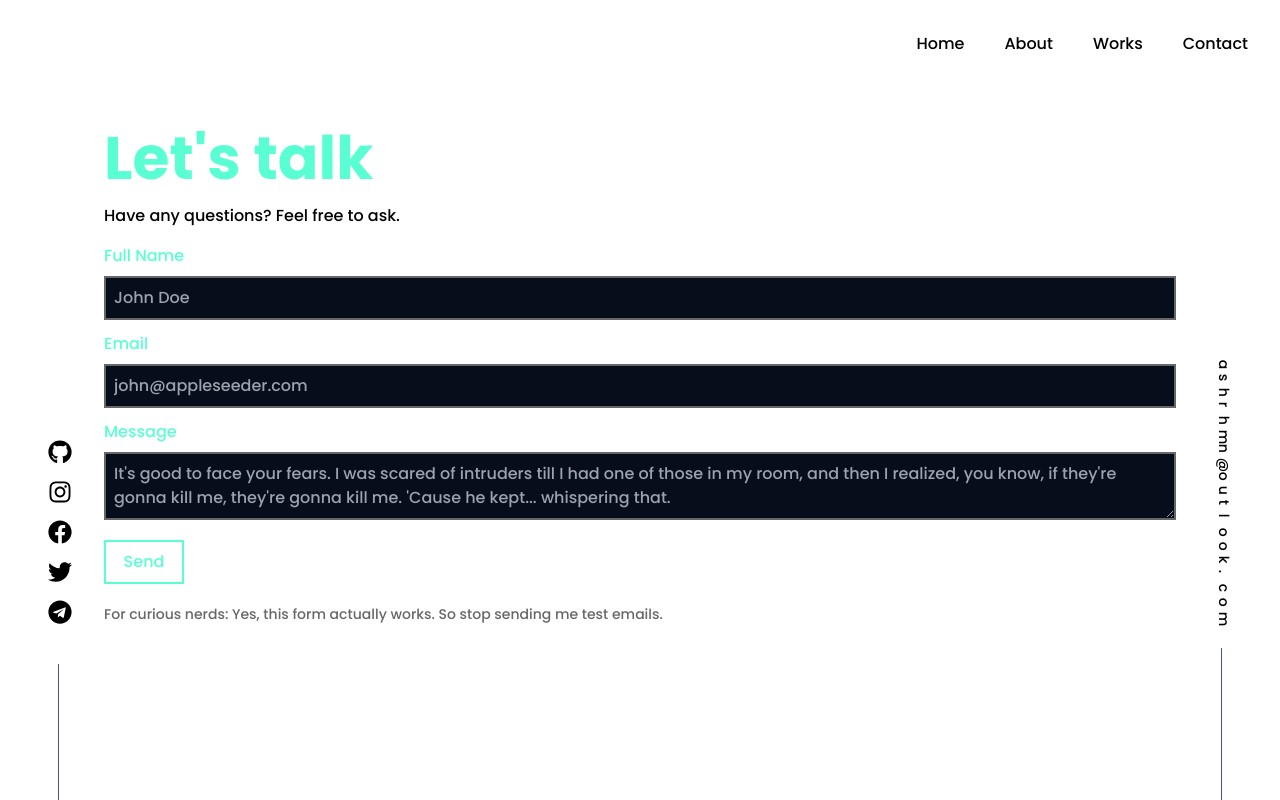
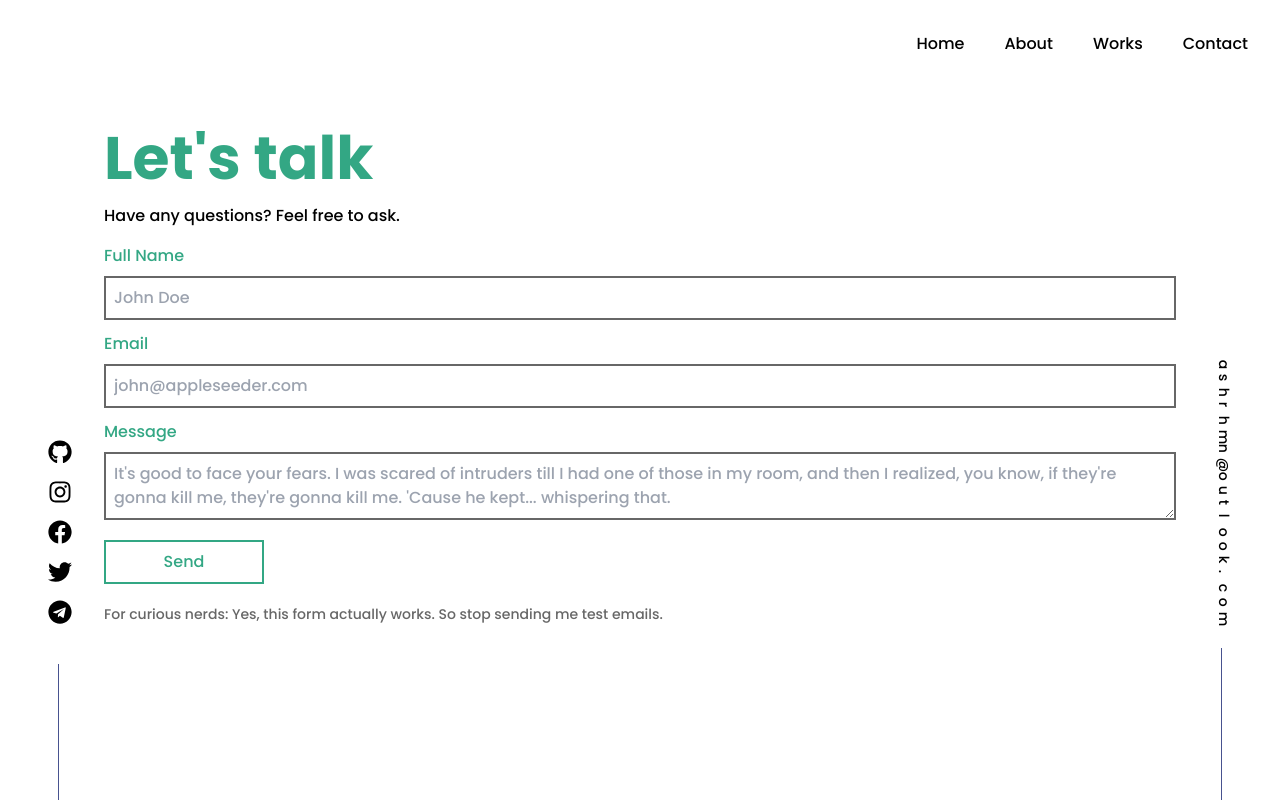
Before and after one commit to ashrhmn/portfolio-next-js, a Next.js app: page /contact in a window 1280 px wide. Built offline with nearby package versions, Linux system fonts and the light colour scheme.

Commit message:
Add email validation, fix light mode

```diff
--- a/pages/about.tsx
+++ b/pages/about.tsx
@@ -31,7 +31,7 @@ const AboutPage: NextPage = () => {
             (skill) => (
               <span
                 style={{ opacity: `${skill.grade}` }}
-                className={`border-2 text-sm md:text-md md:my-3 p-1 m-1 border-darkPrimary`}
+                className={`border-2 text-sm md:text-md md:my-3 p-1 m-1 text-lightPrimary dark:text-darkPrimary border-lightPrimary dark:border-darkPrimary`}
                 key={skill.name}
               >
                 {skill.name}
--- a/pages/contact.tsx
+++ b/pages/contact.tsx
@@ -11,6 +11,14 @@ const ContactPage: NextPage = () => {
   const [responseMessage, setResponseMessage] = useState("");
   const [isMailSending, setIsMailSending] = useState(false);
   const handleSendMail = async () => {
+    if (
+      messageInput.value == "" ||
+      nameInput.value == "" ||
+      emailInput.value == ""
+    ) {
+      setResponseMessage("Please fill up all fields");
+      return;
+    }
     setIsMailSending(true);
     const data = {
       name: nameInput.value,
@@ -32,13 +40,17 @@ const ContactPage: NextPage = () => {
   };
   return (
     <div className="w-full">
-      <h1 className="text-6xl text-darkPrimary font-bold">Let{"'"}s talk</h1>
+      <h1 className="text-6xl text-lightPrimary dark:text-darkPrimary font-bold">
+        Let{"'"}s talk
+      </h1>
       <h2 className="my-4">Have any questions? Feel free to ask.</h2>
       <div>
         <div className="flex flex-col gap-2 my-3">
-          <label className="text-darkPrimary">Full Name</label>
+          <label className="text-lightPrimary dark:text-darkPrimary">
+            Full Name
+          </label>
           <input
-            className="p-2 focus:outline-none bg-darkBg border-2 border-darkSecondary"
+            className="p-2 focus:outline-none dark:bg-darkBg border-2 border-darkSecondary"
             placeholder="John Doe"
             type="text"
             name="Name"
@@ -46,9 +58,11 @@ const ContactPage: NextPage = () => {
           />
         </div>
         <div className="flex flex-col gap-2 my-3">
-          <label className="text-darkPrimary">Email</label>
+          <label className="text-lightPrimary dark:text-darkPrimary">
+            Email
+          </label>
           <input
-            className="p-2 focus:outline-none bg-darkBg border-2 border-darkSecondary"
+            className="p-2 focus:outline-none dark:bg-darkBg border-2 border-darkSecondary"
             placeholder="john@appleseeder.com"
             type="email"
             name="Email"
@@ -56,18 +70,21 @@ const ContactPage: NextPage = () => {
           />
         </div>
         <div className="flex flex-col gap-2 my-3">
-          <label className="text-darkPrimary">Message</label>
+          <label className="text-lightPrimary dark:text-darkPrimary">
+            Message
+          </label>
           <textarea
-            className="p-2 focus:outline-none bg-darkBg border-2 border-darkSecondary"
+            className="p-2 focus:outline-none dark:bg-darkBg border-2 border-darkSecondary"
             placeholder="It's good to face your fears. I was scared of intruders till I had one of those in my room, and then I realized, you know, if they're gonna kill me, they're gonna kill me. 'Cause he kept... whispering that."
             name="Message"
             {...messageInput}
           ></textarea>
           <button
             onClick={handleSendMail}
-            className="border-2 my-3 text-darkPrimary border-darkPrimary p-2 w-20"
+            disabled={isMailSending}
+            className="border-2 my-3 text-lightPrimary dark:text-darkPrimary dark:border-darkPrimary border-lightPrimary p-2 w-40 disabled:cursor-not-allowed"
           >
-            Send
+            {isMailSending ? "Sending..." : "Send"}
           </button>
           {responseMessage !== "" && (
             <div className="flex text-xl justify-center gap-4 items-center">
```
